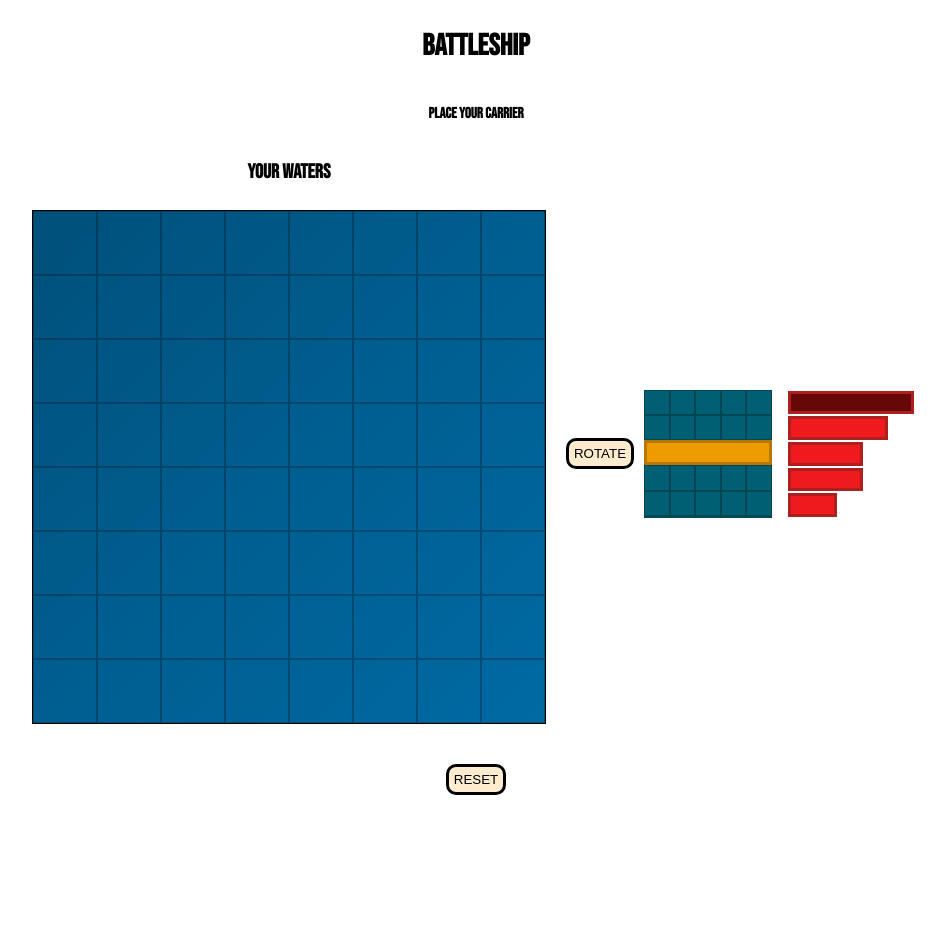
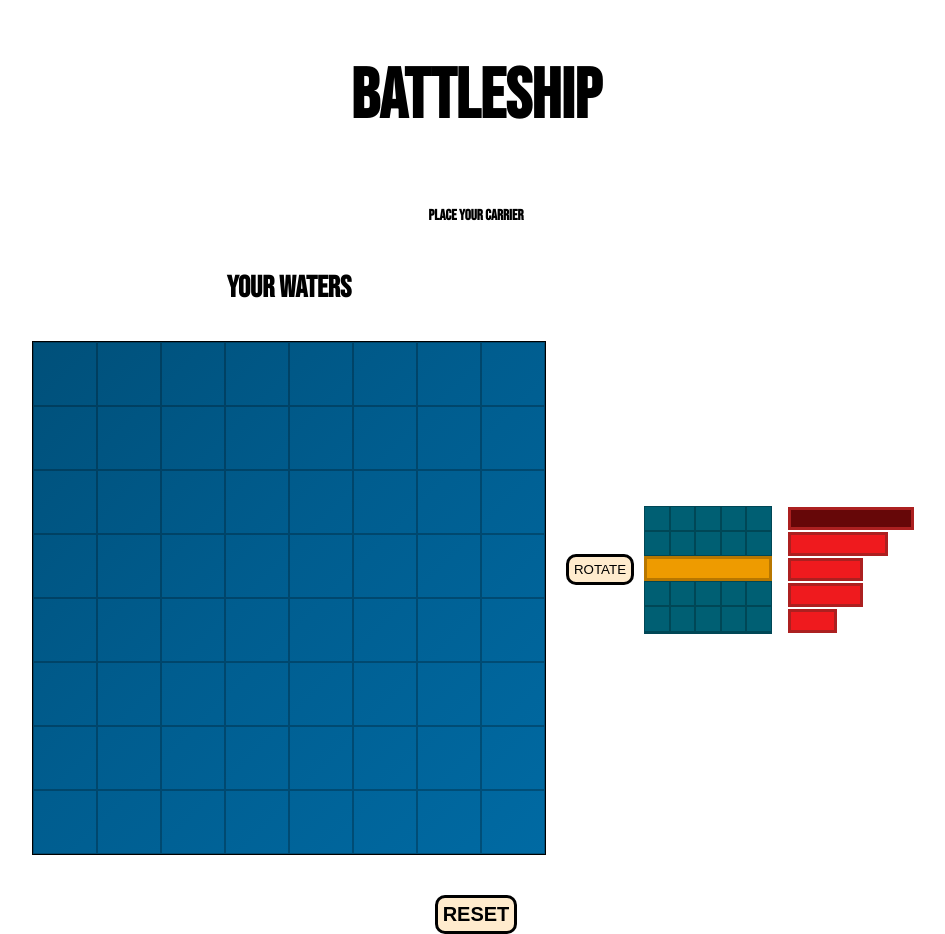
Before and after one commit to Quan-p/Project-Battleship, a website: page dist/index.html in a window 1280 px wide. Both pictures are taken after a click on the button "START GAME". Shown: the whole page, without its empty margins (164-1109 px from the left). Before the commit the page ends 800 px from the top, so only its background shows below. Drawn offline with Linux system fonts and the light colour scheme.

Commit message:
Resized reset button

```diff
--- a/src/style.css
+++ b/src/style.css
@@ -76,7 +76,7 @@ body {
 }
 
 .game-title-content {
-    font-size: 30px;
+    font-size: 70px;
 }
 
 .playing-field {
@@ -110,7 +110,7 @@ body {
 }
 
 .player-title {
-    font-size: 20px;
+    font-size: 30px;
 }
 
 .player-field-message {
@@ -238,6 +238,8 @@ body {
     border: solid 3px black;
     border-radius: 10px;
     background-color: blanchedalmond;
+    font-size: 20px;
+    font-weight: 900;
 }
 
 .reset-field-button:hover {
```
